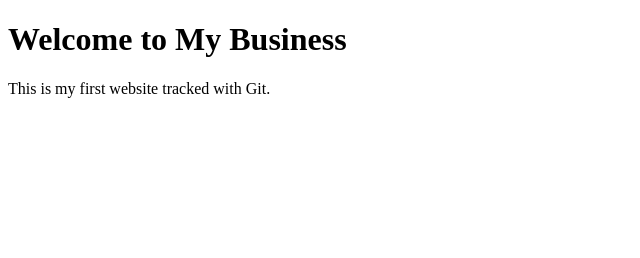
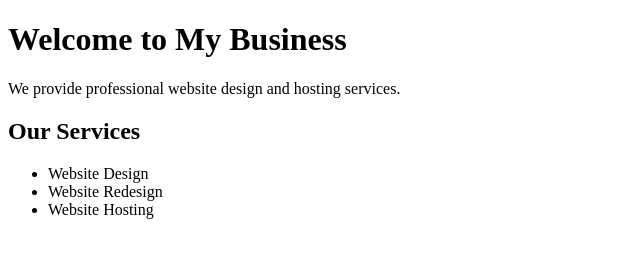
Before and after one commit to That1Funguy/small-business-demo, a plain HTML site: page index.html in a window 1280 px wide. Shown: the whole page, without its empty margins (0-640 px from the left). Drawn offline with Linux system fonts and the light colour scheme.

Commit message:
Add services section to homepage

```diff
--- a/index.html
+++ b/index.html
@@ -6,6 +6,13 @@
 </head>
 <body>
     <h1>Welcome to My Business</h1>
-    <p>This is my first website tracked with Git.</p>
+<p>We provide professional website design and hosting services.</p>
+
+<h2>Our Services</h2>
+<ul>
+    <li>Website Design</li>
+    <li>Website Redesign</li>
+    <li>Website Hosting</li>
+</ul>
 </body>
 </html>
```
